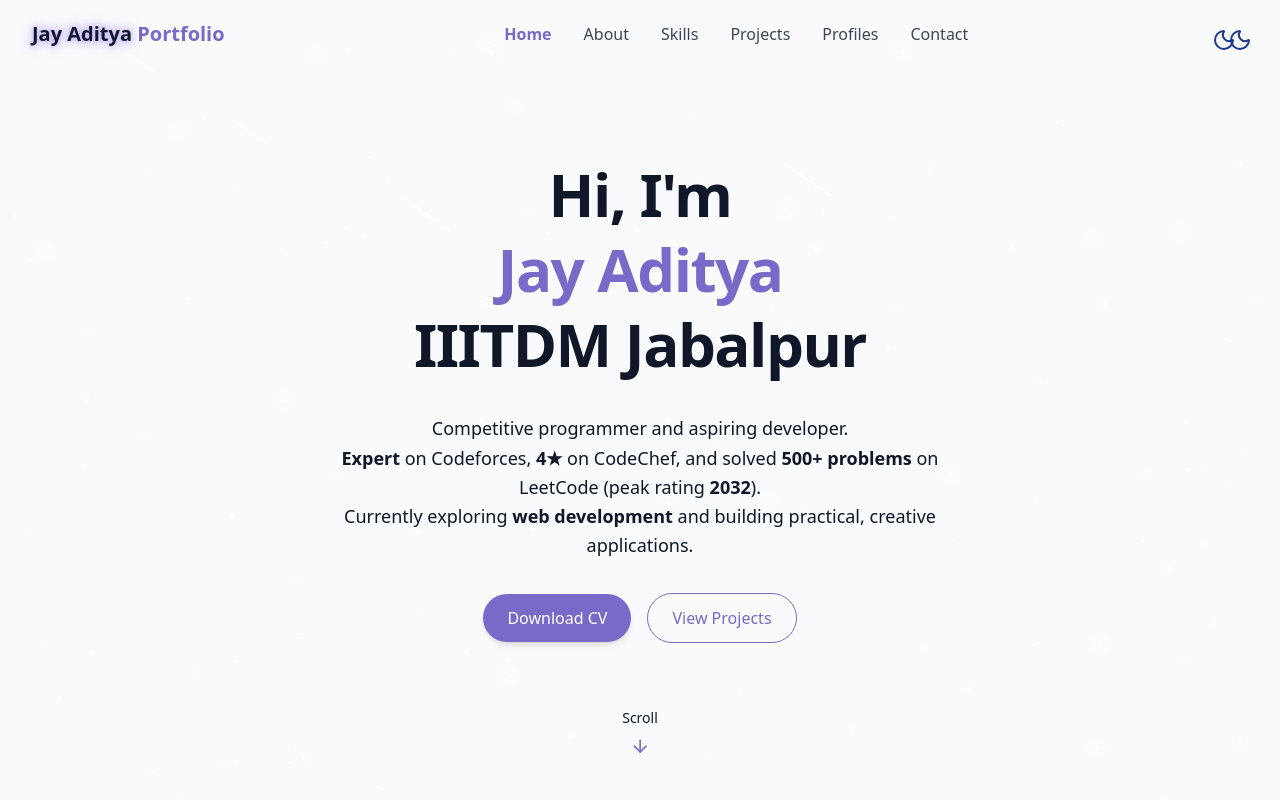
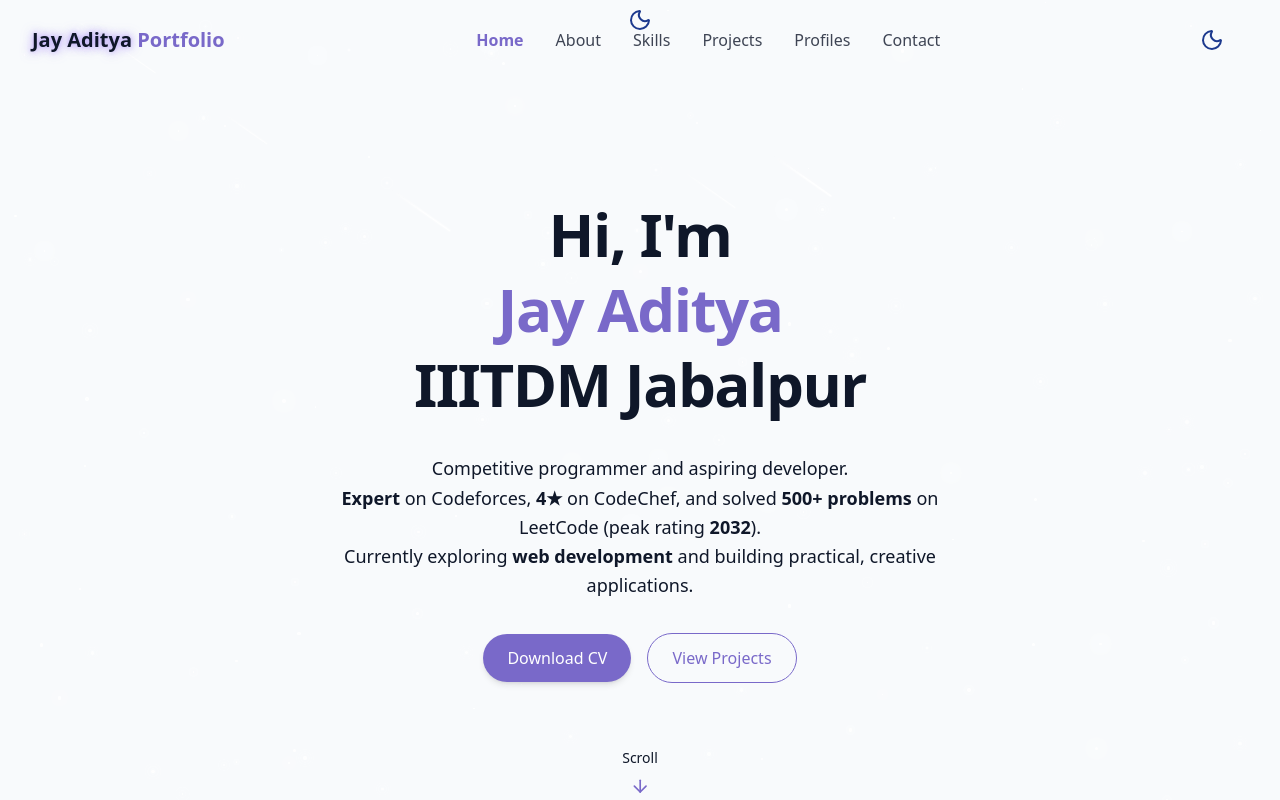
Before and after one commit to bvsmjayaditya/bvsmjayaditya-PortFolio, a React (Vite) app: page / in a window 1280 px wide. Shown: the top 800 px of the page. Built offline with nearby package versions, Linux system fonts and the light colour scheme.

Commit message:
Update ThemeToggle.jsx

```diff
--- a/src/components/ThemeToggle.jsx
+++ b/src/components/ThemeToggle.jsx
@@ -1,37 +1,43 @@
-import { useState,useEffect } from "react";
+import { useState, useEffect } from "react";
 import { Sun, Moon } from "lucide-react";
 import { cn } from "../lib/utils";
 
-export const ThemeToggle=()=>{
-  const[isDarkMode, setIsDarkMode]=useState(false);
-
+export const ThemeToggle = ({ className }) => {
+  const [isDarkMode, setIsDarkMode] = useState(false);
 
   useEffect(() => {
     const storedTheme = localStorage.getItem("theme");
-    if(storedTheme==="dark"){
-      ThemeChange();
-    }
-  },[])
-
-  const ThemeChange=()=>{
-    if(isDarkMode){
-      document.documentElement.classList.remove("dark");
-      localStorage.setItem("theme","light");
-      setIsDarkMode(false);
-    }
-    else{
+    if (storedTheme === "dark") {
       document.documentElement.classList.add("dark");
-      localStorage.setItem("theme","dark");
       setIsDarkMode(true);
     }
-  }
+  }, []);
 
+  const ThemeChange = () => {
+    if (isDarkMode) {
+      document.documentElement.classList.remove("dark");
+      localStorage.setItem("theme", "light");
+      setIsDarkMode(false);
+    } else {
+      document.documentElement.classList.add("dark");
+      localStorage.setItem("theme", "dark");
+      setIsDarkMode(true);
+    }
+  };
 
-  return <button onClick={ThemeChange} className={cn("fixed max-sm:hidden top-5 right-5 z-50 p-2 rounded-full transition-colors duration-300",
-    "focus:outlin-hidden"
-  )}>{isDarkMode?
-    (<Sun className="h-6 w-6 text-yellow-300"/>)
-     :
-    (<Moon className="h-6 w-6 text-blue-900"/>)
-    }</button>;
-}
+  return (
+    <button
+      onClick={ThemeChange}
+      className={cn(
+        "p-2 rounded-full transition-colors duration-300 focus:outline-none",
+        className
+      )}
+    >
+      {isDarkMode ? (
+        <Sun className="h-6 w-6 text-yellow-300" />
+      ) : (
+        <Moon className="h-6 w-6 text-blue-900 dark:text-blue-400" />
+      )}
+    </button>
+  );
+};
```
